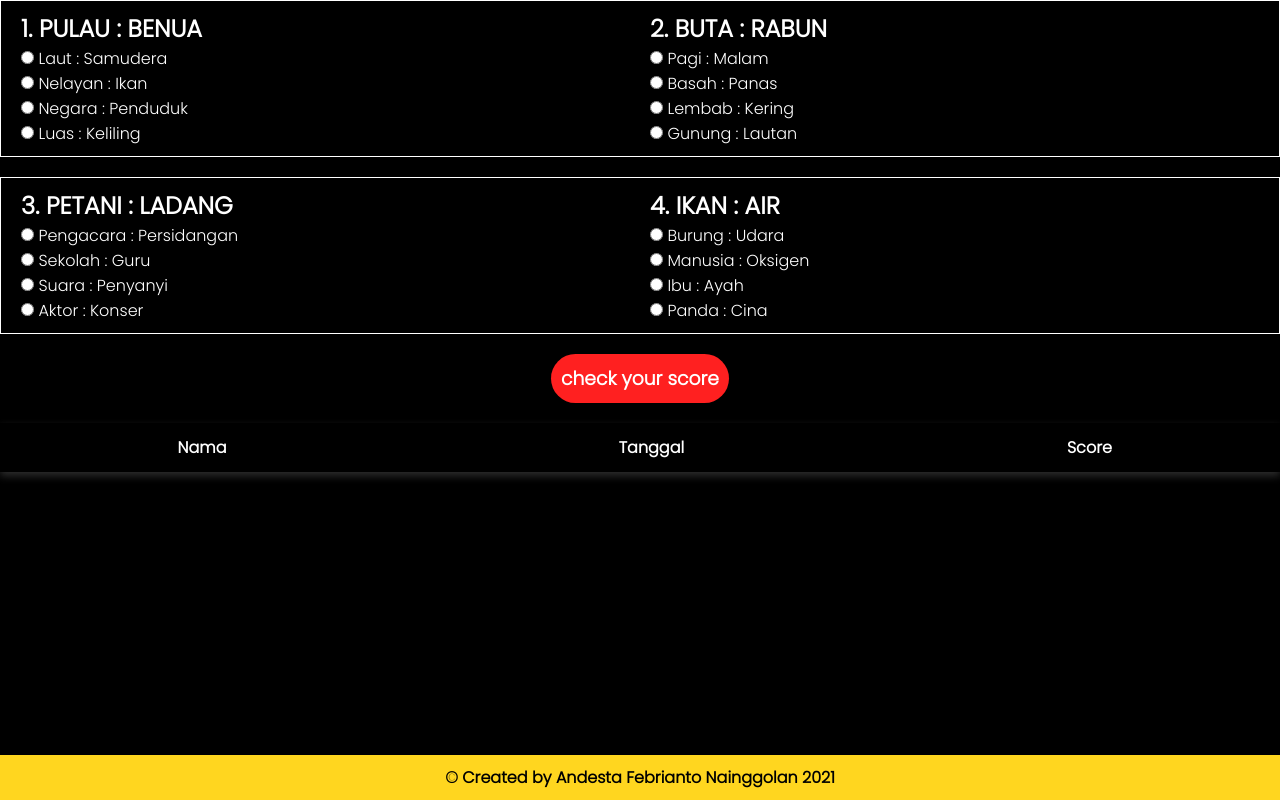
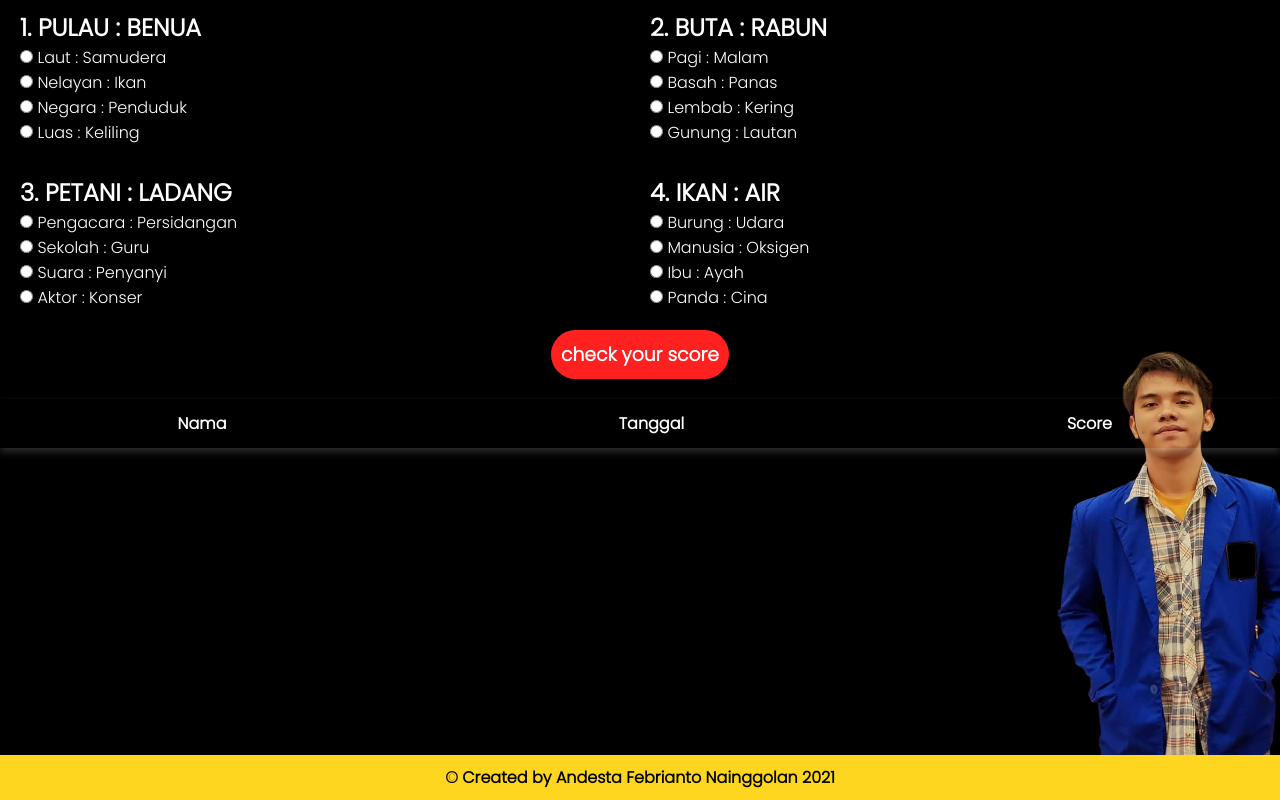
Before and after one commit to BriansDream/cpnsquis, a plain HTML site: page index.html in a window 1280 px wide. Drawn offline with Linux system fonts and the light colour scheme.

Commit message:
Add another design background image

```diff
--- a/css/style.css
+++ b/css/style.css
@@ -12,7 +12,16 @@ body {
     font-family: 'Poppins', sans-serif;
 }
 
+.background-image {
+    position: fixed;
+    bottom: 0;
+    right: -2%;
+    z-index: -99;
+}
 
+.background-image img {
+    z-index: -99;
+}
 
 input {}
 
@@ -21,15 +30,9 @@ input {}
     max-width: 1440px;
     display: flex;
     align-items: center;
-
     margin: 0 auto;
-    border: 1px solid white;
     padding: 10px;
-    margin-bottom: 20px;
-
-
-
-
+    margin-bottom: 10px;
 }
 
 .firstContainer .container-exam1,
--- a/index.html
+++ b/index.html
@@ -4,13 +4,18 @@
     <meta charset="UTF-8">
     <meta http-equiv="X-UA-Compatible" content="IE=edge">
     <meta name="viewport" content="width=device-width, initial-scale=1.0">
-    <title>Quis CPNS Created by briansdream</title>
+    <title>Cpns quis app made by briansdream</title>
     <link rel="stylesheet" href="css/style.css">
 </head>
 <body>
+    <div class="background-image">
+        <img src="./asset/My Photo Profile.png" alt="Andesta Febrianto Nainggolan" title="Andesta Febrianto Nainggolan">
+    </div>
 
-        <section class="firstContainer">
 
+
+
+    <section class="firstContainer">
     <section class="container-exam1">
 
         <div class="firstExam">
@@ -99,7 +104,10 @@
         <th>Score</th>
     </thead>
 
-    <tbody></tbody>
+    <tbody>
+
+    </tbody>
+
 </table>
 
 
```
Also changed, not shown: asset/My Photo Profile.png (added).
